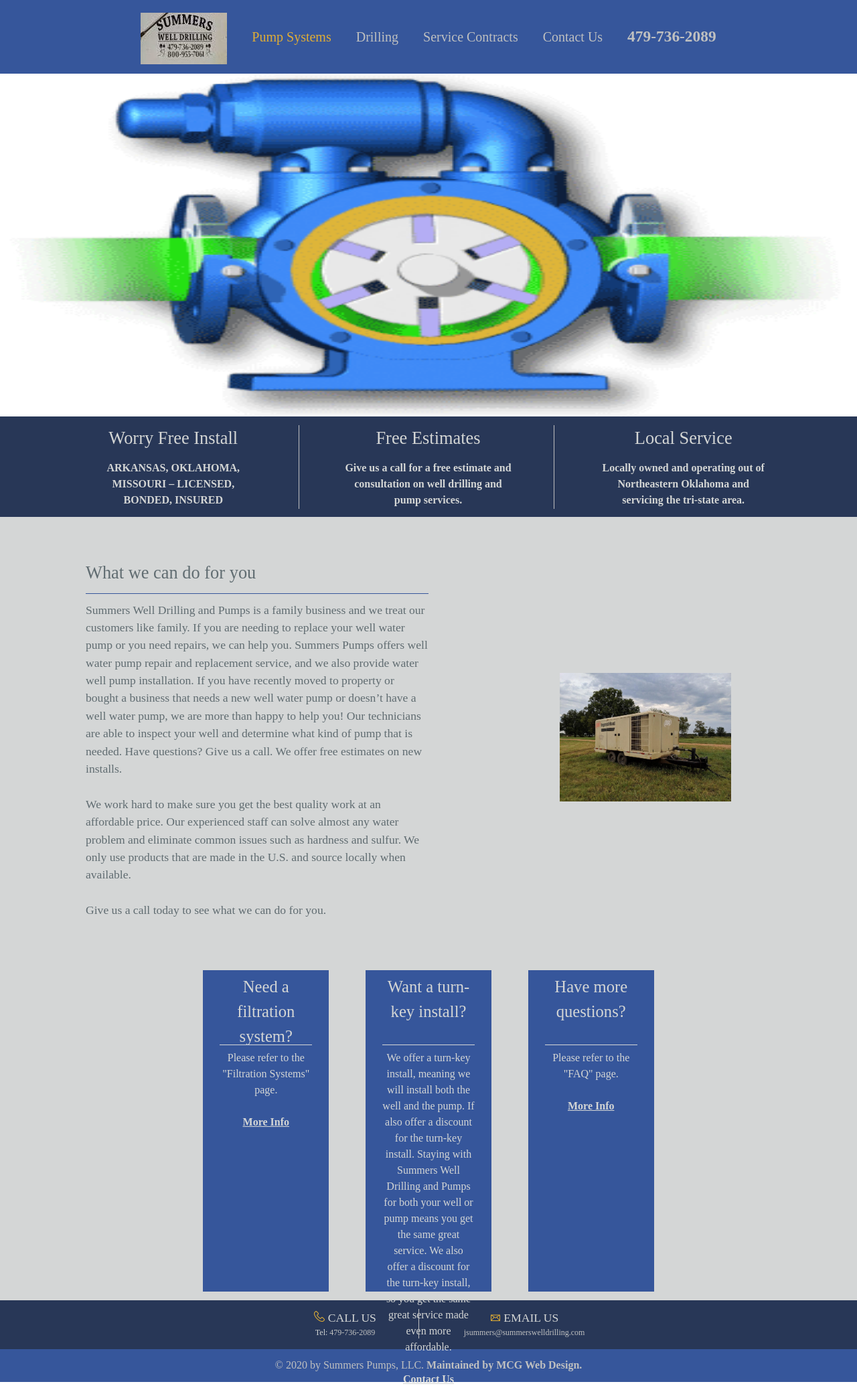
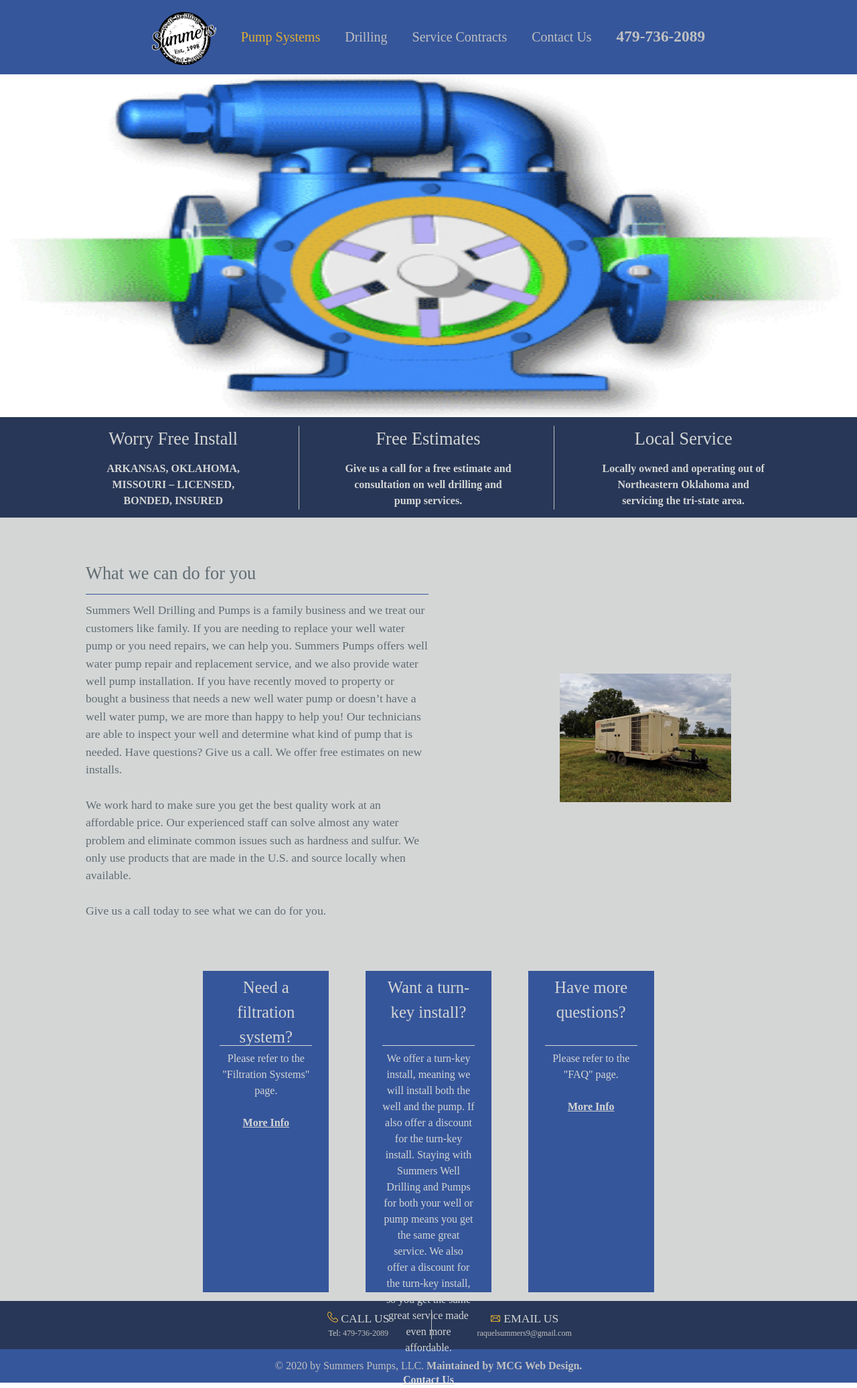
Before and after one commit to jamess999888/SummersPumps, a Jekyll site: the page built from index.md, in a window 1280 px wide. Shown: the whole page at 67% size. Built offline with Jekyll 4.4.1, drawn with Linux system fonts in a browser that asks for light colours; our own code applies the rules of GitHub Pages for plain Markdown files.

Commit message:
updating logo and email address

```diff
--- a/_layouts/default.html
+++ b/_layouts/default.html
@@ -33,7 +33,7 @@
         <label class="menu-icon" for="menu-btn"><span class="navicon"></span></label>
         <ul class="topnav" id="myTopnav">
             <li id="hideWhenSmall">
-                <img src="{{ '/images/summerspumpslogo.jpg' | relative_url }}">
+                <img src="{{ '/images/Summers.png' | relative_url }}">
             </li>
             <li>
                 <a id="pumpSystems" href="https://jamess999888.github.io/SummersPumps/">
@@ -89,7 +89,7 @@
                 <img src="{{ '/images/mailIcon.png' | relative_url }}">
                 EMAIL US
                 <span>
-                    <a href="mailto:jsummers@summerswelldrilling.com">jsummers@summerswelldrilling.com</a>
+                    <a href="mailto:raquelsummers9@gmail.com">raquelsummers9@gmail.com</a>
                 </span>
             </span>
         </footer>
--- a/css/style.css
+++ b/css/style.css
@@ -1039,6 +1039,8 @@
 ul.topnav li img {
     vertical-align: middle;
     padding: 14px 16px;
+    width: 10%;
+    height: 10%;
 }
 
 ul.topnav li a:hover:not(.active) {
```
Also changed, not shown: images/Summers.png (added).
